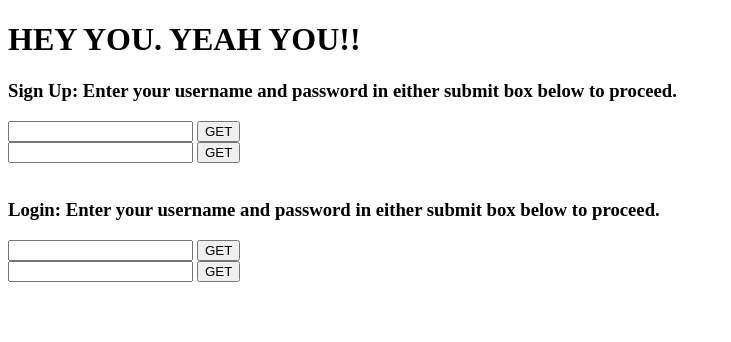
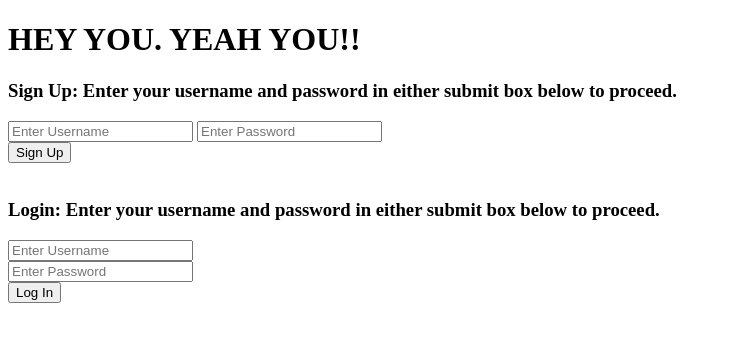
Before and after one commit to jaydenzhang55/softDev, a Flask app: page / in a window 1280 px wide. Shown: the top 342 px of the page, without its empty margins (0-731 px from the left). Run offline with Flask 3, Linux system fonts and the light colour scheme.

Commit message:
16 flask

```diff
--- a/16_flask-sessions/app.py
+++ b/16_flask-sessions/app.py
@@ -14,6 +14,7 @@ time spent: 1 hrs
 from flask import Flask             #facilitate flask webserving
 from flask import render_template   #facilitate jinja templating
 from flask import request           #facilitate form submission
+from flask import session
 import os
 
 #the conventional way:
@@ -29,25 +30,32 @@ def disp_loginpage():
 @app.route("/signUp", methods=['GET'])
 def signUp():
     gvp = "The difference between the GET and POST methods lies in the way data is retrieved. GET checks the dictionary (args) for a key that matches the input, while POST essentially pushes your data to the servers POST dictionary (form). Both are sent as QueryStrings REQUESTS."
-    username = request.args["username"] # GET uses request.form.
+    session['username'] = request.cookies.get('username')
+    session['password'] = request.cookies.get('password')
 
-    app.secret_key = osrandom(32)
+    print(request.cookies.get('username'))
+    print(request.cookies.get('password'))
+
+    return render_template("response.html", username=session['username'], gvp=gvp)
 
 @app.route("/logIn", methods=['GET'])
 def logIn():
     gvp = "The difference between the GET and POST methods lies in the way data is retrieved. GET checks the dictionary (args) for a key that matches the input, while POST essentially pushes your data to the servers POST dictionary (form). Both are sent as QueryStrings REQUESTS."
     username = request.args["username"] # GET uses request.form.
+    app.secret_key = os.urandom(32)
 
-    app.secret_key = osrandom(32)
+    return render_template("response.html", username="dsajhsdlkj", gvp=gvp)
 
 @app.route("/logOut", methods=['GET'])
 def logOut():
     username = request.args["username"] # GET uses request.form.
+    app.secret_key = os.random(32)
 
-    app.secret_key = osrandom(32)
+    return render_template("logout.html")
 
 
 if __name__ == "__main__": #false if this file imported as module
     #enable debugging, auto-restarting of server when this file is modified
+    app.secret_key = os.urandom(32)
     app.debug = True
     app.run()
--- a/16_flask-sessions/templates/login.html
+++ b/16_flask-sessions/templates/login.html
@@ -21,12 +21,10 @@ time spent: 1 hrs
       Sign Up: Enter your username and password in either submit box below to proceed.
     </h3>
     <form action="/signUp" method="GET">
-      <input type="text" name="username">
-      <input type="submit" name="sub1" value="GET">
-    </form>
-    <form action="/signUp" method="GET">
-      <input type="text" name="password">
-      <input type="submit" name="sub2" value="GET">
+      <input type="text" name="username" placeholder="Enter Username">
+      <input type="text" name="password" placeholder="Enter Password">
+    <br>
+      <input type="submit" name="sub2" value="Sign Up">
     </form>
     <br>
 
@@ -34,12 +32,12 @@ time spent: 1 hrs
       Login: Enter your username and password in either submit box below to proceed.
     </h3>
     <form action="/logIn" method="GET">
-      <input type="text" name="username">
-      <input type="submit" name="sub3" value="GET">
+      <input type="text" name="username" placeholder="Enter Username">
     </form>
     <form action="/logIn" method="GET">
-      <input type="text" name="password">
-      <input type="submit" name="sub4" value="GET">
+      <input type="text" name="password" placeholder="Enter Password">
+    <br>
+      <input type="submit" name="sub4" value="Log In">
     </form>
   </body>
 
--- a/16_flask-sessions/templates/response.html
+++ b/16_flask-sessions/templates/response.html
@@ -19,7 +19,6 @@ time spent: 1 hrs
       Welcome Back, {{ username }}!
     </h1>
     <h3>
-      The Method You Chose is {{ request }}!
     </h3>
     <br>
     <p> {{ gvp }} </p>
```
